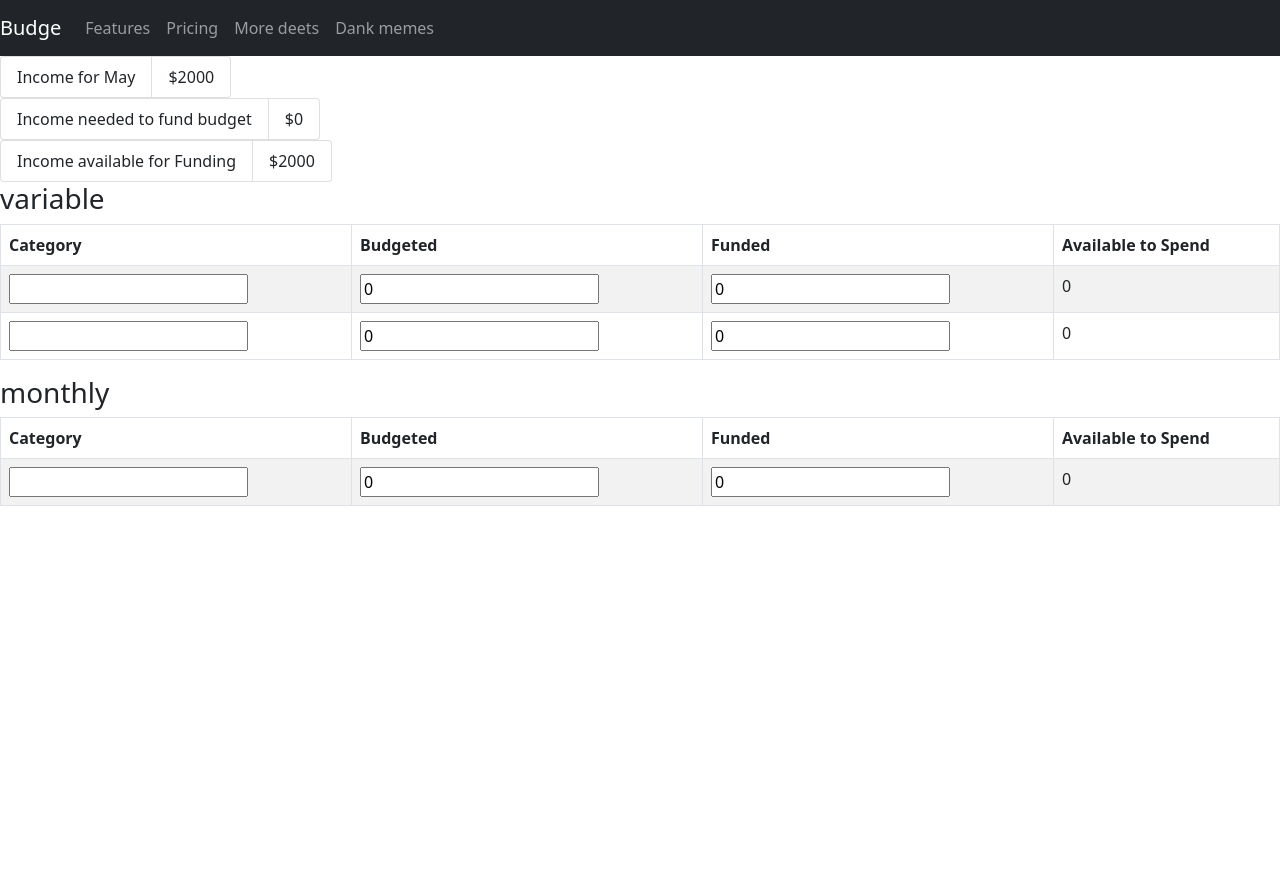
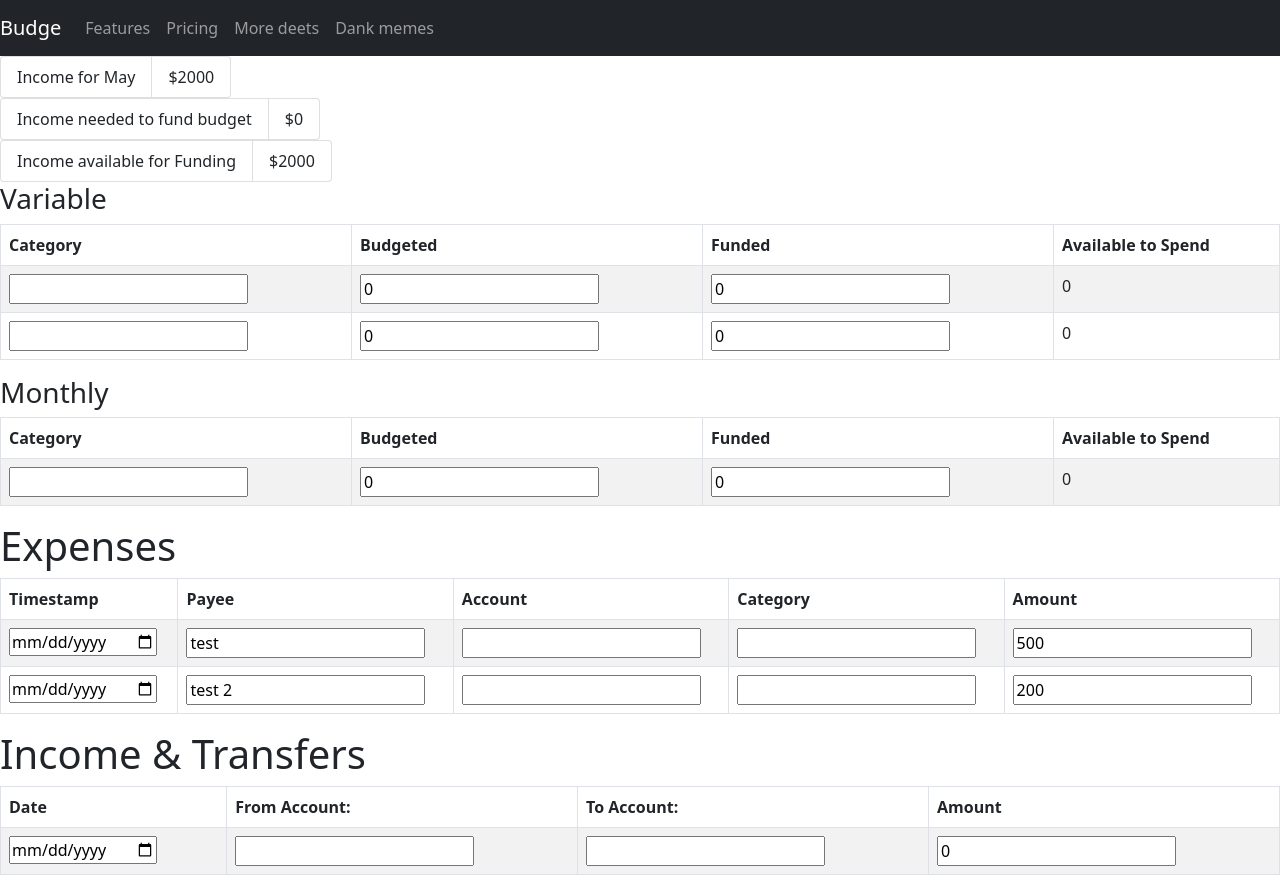
Before and after one commit to rogersjared/budge, a React (Create React App) app: page / in a window 1280 px wide. Before the commit the page ends 800 px from the top, so only its background shows below. Built offline with nearby package versions, Linux system fonts and the light colour scheme.

Commit message:
implemented transactions view/components

```diff
--- a/src/App.js
+++ b/src/App.js
@@ -3,8 +3,11 @@ import { localStorageData, localStorage } from './localStorage';
 import 'bootstrap/dist/css/bootstrap.min.css';
 import AppNav from './Components/Navbar.jsx';
 import MonthlyBudgetView from './Views/MonthlyBudgetView';
+import TransactionsView from './Views/TransactionsView';
 
-//------------------------------Helper Funcs / Expressions ------------------------------------//
+//-----------------------------------------------------------------------------//
+  //    -------------     //Helper Funcs & Expressions\\    ---------------
+  //-----------------------------------------------------------------------------//
 
 const today = new Date();
 const currentMonth = today.getMonth() + 1 + '-' + today.getFullYear();
@@ -48,6 +51,7 @@ function App() {
   //-----------------------------------------------------------------------------//
   //    --------------------     //State Management\\     --------------------
   //-----------------------------------------------------------------------------//
+
   //Selected Month
   const [selectedMonth, setSelectedMonth] = useState(currentMonth);
   let monthRoot = localStorageData.months[selectedMonth];
@@ -57,11 +61,13 @@ function App() {
   //Data for selected month
   const [categories, setCategories] = useReducer(reducer, monthRoot.categories);
   const [monthData, setMonthData] = useReducer(reducer, monthRoot.data);
-  //-------------------------------------------------------------------------------//
+  const [expenses, setExpenses] = useReducer(reducer, monthRoot.transactions.expenses);
+  const [incomeTransfers, setIncomeTransfers] = useReducer(reducer, monthRoot.transactions.incomeTransfers);
 
 
-
-  //------------------------------ //Data Aggregation\\ --------------------------------
+  //-----------------------------------------------------------------------------//
+  //    --------------------    //Data Aggregation\\    ---------------------
+  //-----------------------------------------------------------------------------//
   useEffect(()=>{
     const budgeted = compileSums(categories, 'budgeted');
     const funded = compileSums(categories, 'funded');
@@ -74,14 +80,17 @@ function App() {
   }, [monthData]);
 
 
-  //-------------------------- //Centralized Access\\ ----------------------------
+  //-----------------------------------------------------------------------------//
+  //    -------------------    //Centralized Access\\    ---------------------
+  //-----------------------------------------------------------------------------//
   const contextData = {
-    selectedMonth, setSelectedMonth, categories, setCategories,
+    categories, setCategories, expenses, setExpenses, incomeTransfers, setIncomeTransfers
   }
 
-//-------------------------------------------------------------------------------------------------//
-//--------------------------------  RELEASE        ------------------------------------------------//
-//------------------            T H E    A P P                -----------------------------------//
+//-----------------------------------------------------------------------------//
+//----    ----    ----    ----   -  RELEASE    ----    ----    ----    ----    ---//
+//   ----    ----    ----    --  T H E    A P P  ----    ----    ----    ----    ----   //
+// ----    ----    ----    ----    ----    ----    ----    ----    ----    ----    //
 //                                 .-'   `'.
 //                                /         \
 //                                |         ;
@@ -99,7 +108,9 @@ function App() {
 //                 `--~`   ) )    .-'.'      '.'.  | (
 //                        (/`    ( (`          ) )  '-;
 //                         `      '-;         (-'
-//---------------------------------------------------------------------------------------------//
+//----    ----    ----    ----    ----    ----    ----    ----    ----    ----    ---//
+//   ----    ----    ----    ----    ----    ----    ----    ----    ----    ----   //
+// ----    ----    ----    ----    ----    ----    ----    ----    ----    ----    //
 
   return (
     <localStorage.Provider value={contextData}>
@@ -108,6 +119,7 @@ function App() {
         <div id="currentView" >
         <MonthlyBudgetView monthData={monthData} categories={categories}/>
         </div>
+        <TransactionsView expenses={expenses} incomeTransfers={incomeTransfers} />
       </div>
     </localStorage.Provider>
   );
--- a/src/Components/MonthlyBudgetComps/CategoryEntry.jsx
+++ b/src/Components/MonthlyBudgetComps/CategoryEntry.jsx
@@ -2,10 +2,8 @@ import Table from 'react-bootstrap/Table'
 import { GetLocalStorage } from '../../localStorage.js';
 
 
-
-const CategoryEntry = ( { category, categoryType, index }) => {
-    const { categories, setCategories, monthRoot } = GetLocalStorage();
-
+const CategoryEntry = ({ category, categoryType, index }) => {
+  const { categories, setCategories } = GetLocalStorage();
 
   const updateColumn = (event) => {
     const update = categories[categoryType].slice();
@@ -17,9 +15,9 @@ const CategoryEntry = ( { category, categoryType, index }) => {
 
   return (
     <tr>
-           <td><input name='name' value={category.name} onChange={updateColumn}/></td>
-           <td><input name='budgeted' value={category.budgeted} onChange={updateColumn} /></td>
-            <td><input name='funded' value={category.funded} onChange={updateColumn} /></td>
+      <td><input name='name' type='text' value={category.name} onChange={updateColumn} /></td>
+      <td><input name='budgeted' type='number' value={category.budgeted} onChange={updateColumn} /></td>
+      <td><input name='funded' type='number' value={category.funded} onChange={updateColumn} /></td>
       <td>{category.spent}</td>
     </tr>
   )
--- a/src/Components/MonthlyBudgetComps/CategoryGroup.jsx
+++ b/src/Components/MonthlyBudgetComps/CategoryGroup.jsx
@@ -5,7 +5,7 @@ const CategoryGroup = ({ type, categories }) => {
 
     return (
         <>
-        <h3>{type}</h3>
+        <h3>{type.replace(/(^\w|\s\w)/g, m => m.toUpperCase())}</h3>
         <Table striped bordered hover>
             <thead>
                 <tr>
@@ -17,7 +17,8 @@ const CategoryGroup = ({ type, categories }) => {
             </thead>
             <tbody>
                 {categories.map((category, index) => (
-                    <CategoryEntry category={category} categoryType={type} index={index} />
+                    <CategoryEntry category={category} categoryType={type} index={index} key={'category'+index}/>
+
                 ))}
             </tbody>
         </Table>
--- /dev/null
+++ b/src/Components/TransactionsComps/Expense.jsx
@@ -0,0 +1,23 @@
+import React from 'react';
+import { GetLocalStorage } from '../../localStorage.js';
+
+const Expense = ({ expense, index }) => {
+  const { expenseId, timestamp, payee, category, account, amount} = expense;
+  // const { setExpenses, accounts } = GetLocalStorage();
+
+  const updateExpense = (event) => {
+    console.log(event.target.name, event.target.value);
+  }
+
+  return (
+    <tr>
+      <td><input name='timestamp' type='date' value={timestamp} onChange={updateExpense} /></td>
+      <td><input name='payee' type='text' value={payee} onChange={updateExpense} /></td>
+      <td><input name='account' type='text' value={account} onChange={updateExpense} /></td>
+      <td><input name='category' type='text' value={category} onChange={updateExpense} /></td>
+      <td><input name='amount' type='number' value={amount} onChange={updateExpense} /></td>
+    </tr>
+  );
+};
+
+export default Expense;
--- /dev/null
+++ b/src/Components/TransactionsComps/IncomeTransfer.jsx
@@ -0,0 +1,22 @@
+import React from 'react';
+import { GetLocalStorage } from '../../localStorage.js';
+
+const IncomeTransfer = ({ incomeTransfer, index }) => {
+  const { incomeTransferId, timestamp, toAccount, fromAccount, amount} = incomeTransfer;
+  const { setIncomeTransfers, accounts } = GetLocalStorage();
+
+  const updateIncomeTransfer = (event) => {
+    console.log(event.target.name, event.target.value);
+  }
+
+  return (
+    <tr>
+      <td><input name='timestamp' type='date' value={timestamp} onChange={updateIncomeTransfer} /></td>
+      <td><input name='toAccount' type='text' value={toAccount} onChange={updateIncomeTransfer} /></td>
+      <td><input name='fromAccount' type='text' value={fromAccount} onChange={updateIncomeTransfer} /></td>
+      <td><input name='amount' type='number' value={amount} onChange={updateIncomeTransfer} /></td>
+    </tr>
+  );
+};
+
+export default IncomeTransfer;
--- a/src/Views/TransactionsView.jsx
+++ b/src/Views/TransactionsView.jsx
@@ -0,0 +1,49 @@
+import React from 'react';
+import Table from 'react-bootstrap/Table';
+import Expense from '../Components/TransactionsComps/Expense.jsx';
+import IncomeTransfer from '../Components/TransactionsComps/IncomeTransfer.jsx';
+
+// import IncomeTransfer from '../TransactionsComps/IncomeTransfer.jsx';
+
+const TransactionsView = ({ expenses, incomeTransfers }) => {
+  return (
+    <>
+      <h1>Expenses</h1>
+      <Table striped bordered hover>
+        <thead>
+          <tr>
+            <th>Timestamp</th>
+            <th>Payee</th>
+            <th>Account</th>
+            <th>Category</th>
+            <th>Amount</th>
+          </tr>
+        </thead>
+        <tbody>
+          {expenses.map((transaction, index) => (
+            <Expense expense={transaction} index={index} key={'expense'+index} />
+          ))}
+        </tbody>
+      </Table>
+
+      <h1>Income &#38; Transfers</h1>
+      <Table striped bordered hover>
+        <thead>
+          <tr>
+            <th>Date</th>
+            <th>From Account:</th>
+            <th>To Account:</th>
+            <th>Amount</th>
+          </tr>
+        </thead>
+        <tbody>
+          {incomeTransfers.map((transaction, index) => (
+            <IncomeTransfer incomeTransfer={transaction} index={index} key={'incomeTransfer'+index} />
+          ))}
+        </tbody>
+      </Table>
+  </>
+  );
+};
+
+export default TransactionsView;
--- a/src/localStorage.js
+++ b/src/localStorage.js
@@ -36,30 +36,51 @@ const localStorageData = {
       },
       categories: {
         variable: [{
+          categoryId: 0,
           name: '',
           budgeted: 0,
           funded: 0,
           spent: 0,
         }, {
+          categoryId: 0,
           name: '',
           budgeted: 0,
           funded: 0,
           spent: 0,
         }],
         monthly: [{
+          categoryId: 0,
           name: '',
           budgeted: 0,
           funded: 0,
           spent: 0,
         }]
       },
-      transactions: [{
-        month: 'jan_2021',
+      transactions: {
+        expenses: [{
+          expenseId: 2,
+          month: '4-2021',
+          timestamp: '',
+          payee: 'test',
           category: '',
-        amount: '',
+          amount: 500,
           accountId: '',
-        type: 'income'
+        }, {
+          expenseId: 3,
+          timestamp: '',
+          payee: 'test 2',
+          category: '',
+          amount: 200,
+          accountId: '',
+        }],
+        incomeTransfers: [{
+          incomeTransferId: 3,
+          timestamp: '',
+          toAccount: '',
+          fromAccount: '',
+          amount: 0,
         }]
+      }
     },
     '4-2021': {
       data: {
@@ -70,31 +91,45 @@ const localStorageData = {
       },
       categories: {
         variable: [{
+          categoryId: 0,
           name: '',
           budgeted: 0,
           funded: 0,
           spent: 0,
         }, {
+          categoryId: 0,
           name: '',
           budgeted: 0,
           funded: 0,
           spent: 0,
         }],
         monthly: [{
+          categoryId: 0,
           name: '',
           budgeted: 0,
           funded: 0,
           spent: 0,
         }]
       },
-      transactions: [{
-        month: 'feb_2021',
+      transactions: {
+        expenses: [{
+          expenseId: 1,
+          month: '4-2021',
           timestamp: '',
+          payee: '',
           category: '',
           amount: 0,
           accountId: '',
-        type: 'income'
+        }],
+        incomeTransfers: [{
+          incomeTransferId: 2,
+          month: '4-2021',
+          timestamp: '',
+          toAccount: '',
+          fromAccount: '',
+          amount: 0,
         }]
+      }
     }
   }
 }
```
Lines whose indentation alone changed are shown as unchanged.
